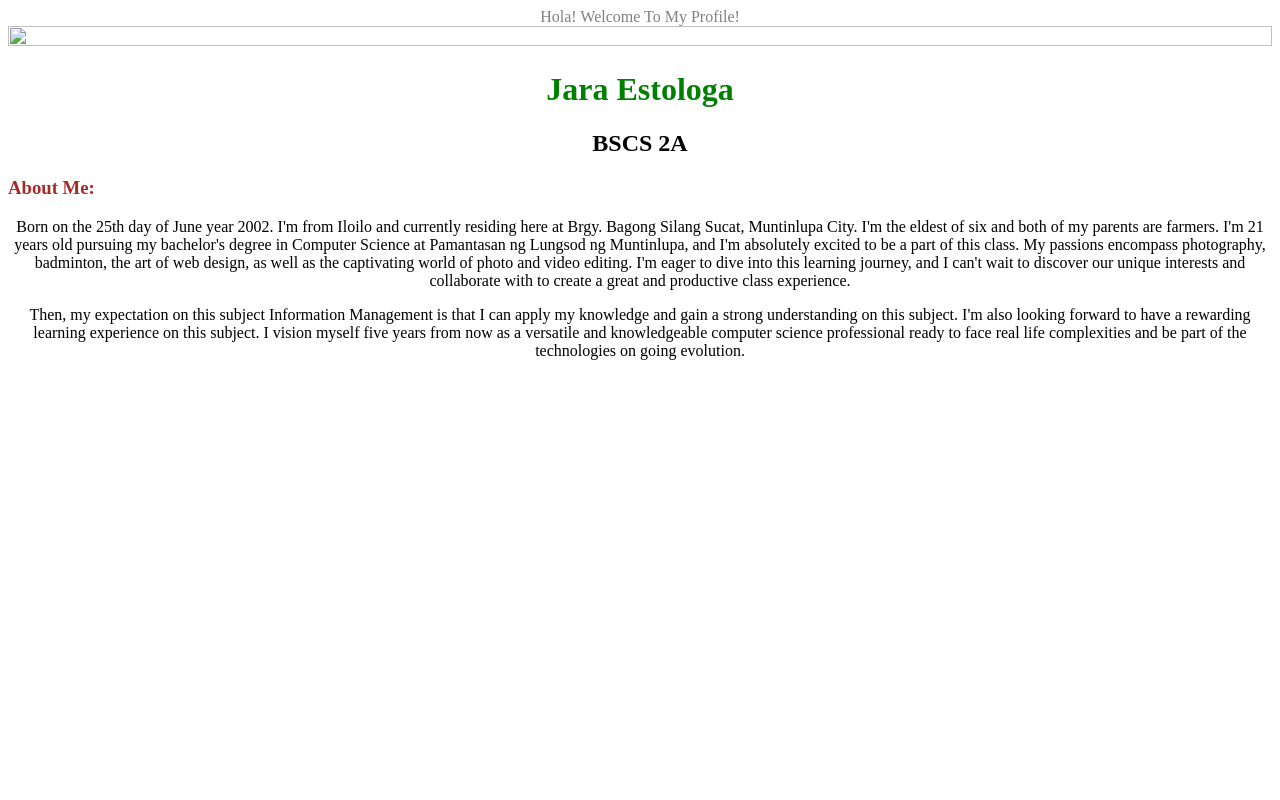
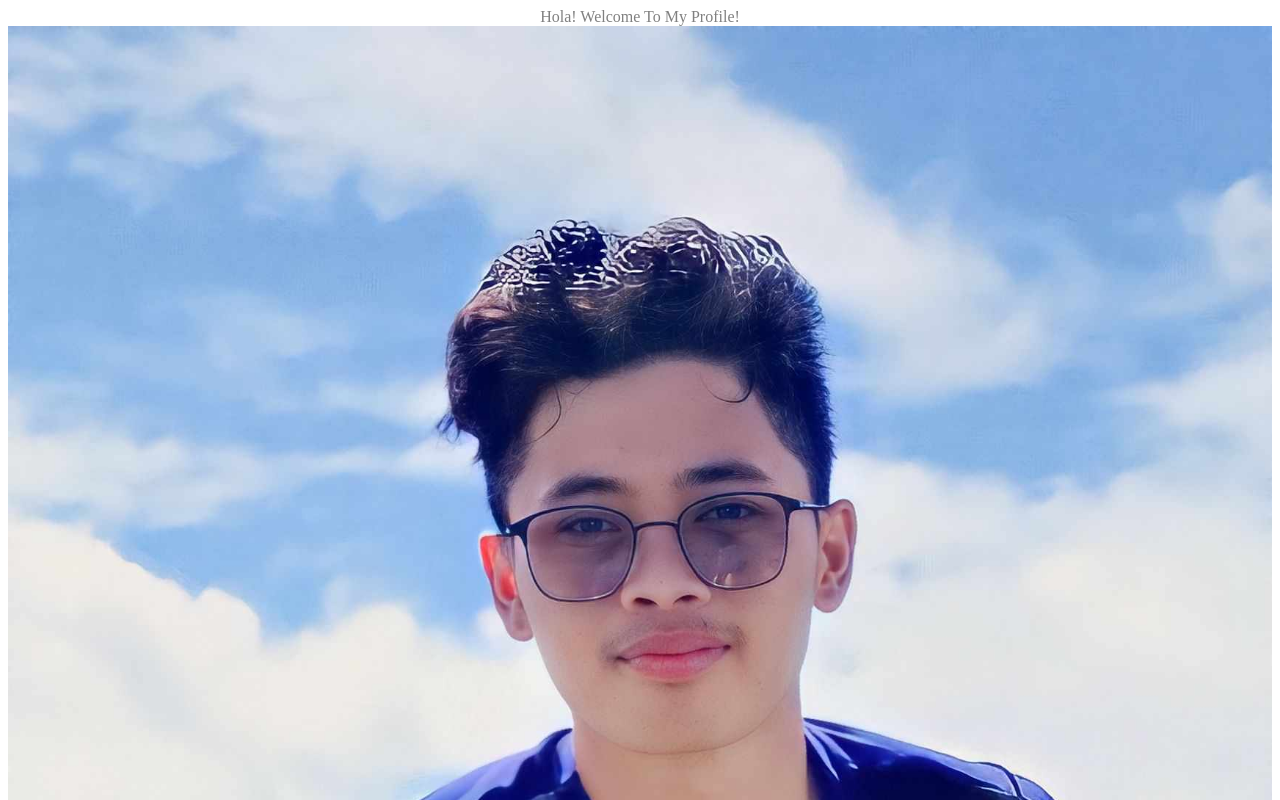
Before and after one commit to jarastologa/JaraEstologa.github.io, a plain HTML site: page index.html in a window 1280 px wide. Shown: the top 800 px of the page. Drawn offline with Linux system fonts and the light colour scheme.

Commit message:
index.html

```diff
--- a/index.html
+++ b/index.html
@@ -6,7 +6,7 @@
 </head>
 <body
     <h1 align="center"><font color="grey">Hola! Welcome To My Profile!</font></h1>
-    <img src="\Users\CAMPUS\Desktop\personal profile" width= "100%" height= "100%">
+    <img src="https://github.com/jarastologa/JaraEstologa.github.io/blob/main/profile%20pic.jpg?raw=true" width= "100%" height= "100%">
     <h1 align="center"><font color= "green">Jara Estologa</font></h1>
     <h2 align="center">BSCS 2A</h2>
     <h3 align="left"><font color="brown">About Me:</font></h3>
```
